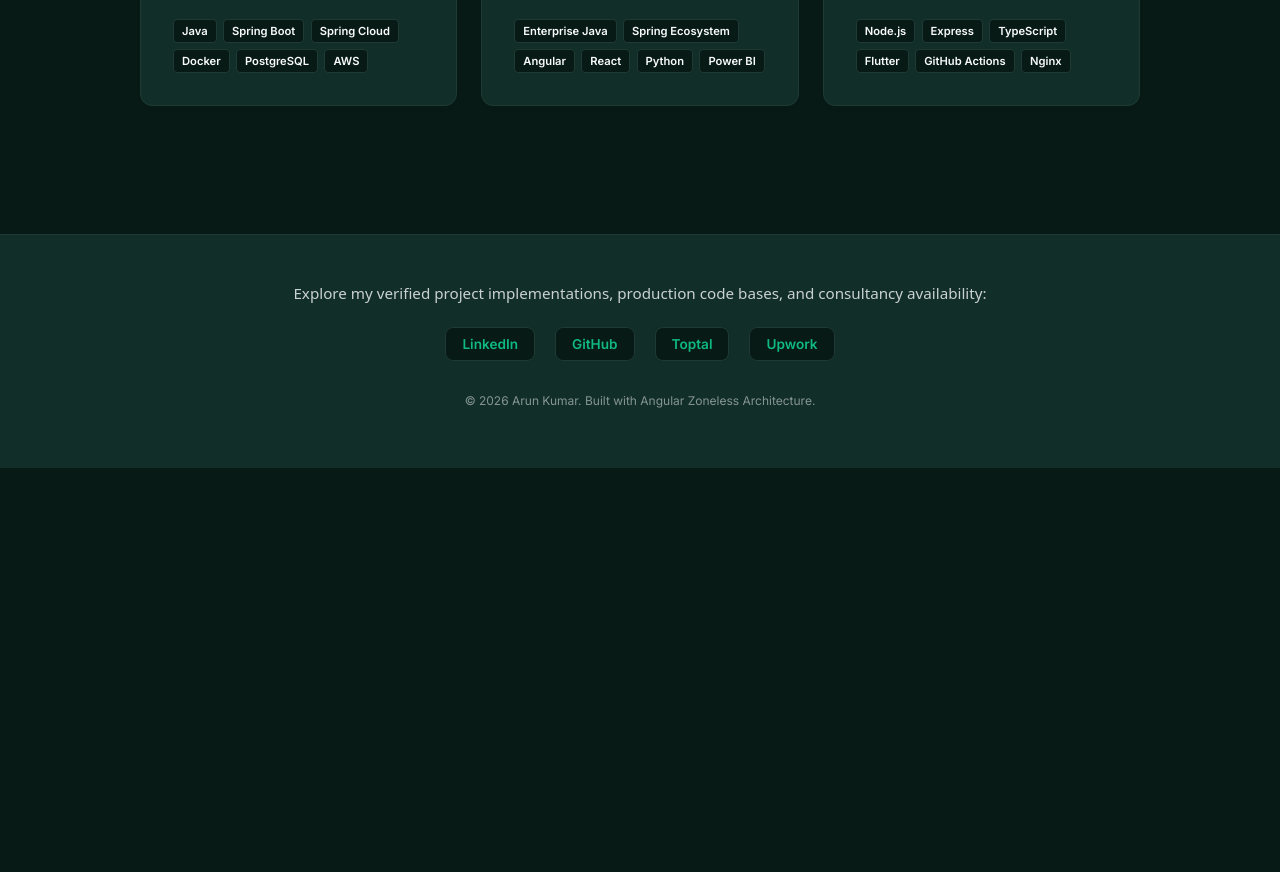
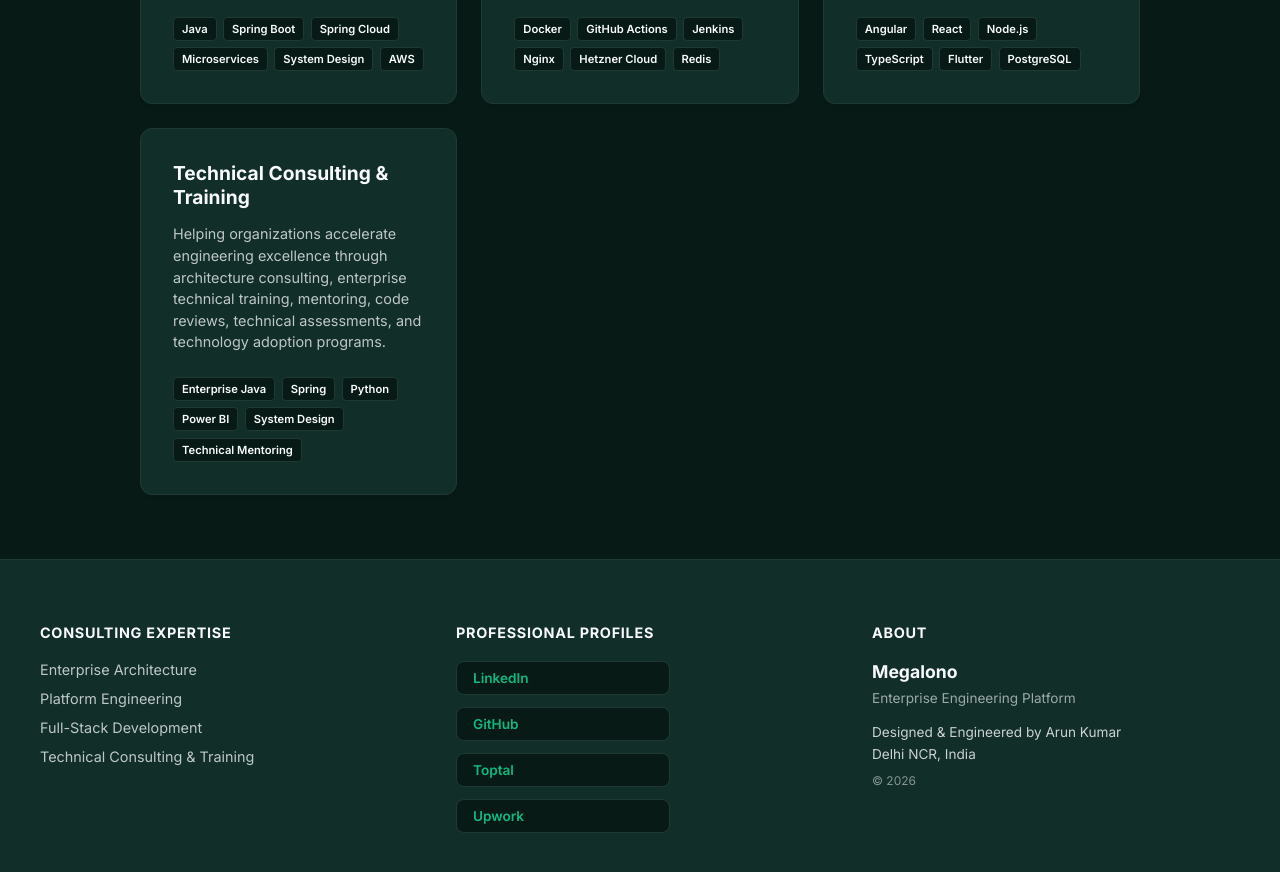
Before and after one commit to java2786/megalono-frontend, an Angular app: page / in a window 1280 px wide. Shown: the part 1060-1932 px from the top of the page. Before the commit the page ends 1528 px from the top, so only its background shows below. Built offline with nearby package versions, Linux system fonts and the light colour scheme.

Commit message:
feat(footer): reorganize footer with consulting expertise and professional profiles

```diff
--- a/src/app/features/home-screen/home-screen.component.html
+++ b/src/app/features/home-screen/home-screen.component.html
@@ -26,13 +26,13 @@
 
     <div class="action-buttons-group">
       <a href="mailto:your-email@example.com" class="btn-primary">Book Consultation</a>
-      <a href="assets/data/resume.pdf" download class="btn-secondary">Download Resume / CV</a>
+      <a href="assets/data/resume.pdf" download class="btn-secondary">Download Technical Profile</a>
     </div>
   </header>
 
   <!-- Capability Cards Presentation Layer -->
   <section class="services-section">
-    <h2 class="sub-section-title">Core Competencies</h2>
+    <h2 class="sub-section-title">Consulting Expertise</h2>
     <div class="services-grid">
       <div class="service-card" *ngFor="let service of data.services">
         <h3 class="card-title">{{ service.title }}</h3>
--- a/src/app/features/main-layout/main-layout.component.css
+++ b/src/app/features/main-layout/main-layout.component.css
@@ -59,3 +59,147 @@
   flex: 1;
   background-color: var(--bg-primary);
 }
+
+/* --- Footer Reorganization Layout --- */
+.main-footer {
+  border-top: 1px solid var(--border-color);
+  background-color: var(--bg-surface);
+  padding: 4rem 1.5rem 3rem 1.5rem;
+  margin-top: auto;
+}
+
+.footer-container {
+  max-width: 1200px;
+  margin: 0 auto;
+}
+
+.footer-grid {
+  display: grid;
+  grid-template-columns: repeat(3, 1fr);
+  gap: 3rem;
+  text-align: left;
+}
+
+.footer-col {
+  display: flex;
+  flex-direction: column;
+  gap: 1.25rem;
+}
+
+.footer-heading {
+  font-size: 0.9rem;
+  font-weight: 700;
+  color: var(--text-main);
+  text-transform: uppercase;
+  letter-spacing: 0.05em;
+  margin: 0;
+}
+
+.footer-list {
+  list-style: none;
+  padding: 0;
+  margin: 0;
+  display: flex;
+  flex-direction: column;
+  gap: 0.75rem;
+}
+
+.footer-list-item {
+  font-size: 0.9rem;
+  color: var(--text-main);
+  opacity: 0.75;
+}
+.footer-list-item:hover {
+  color: #00C896;
+}
+
+
+/* Connect Column links */
+.footer-social-links {
+  display: flex;
+  flex-direction: column;
+  /* flex-wrap: wrap; */
+  gap: 0.75rem;
+}
+
+.footer-social-link {
+  display: inline-block;
+  max-width: 180px;
+  padding: 0.5rem 1rem;
+  background-color: var(--bg-primary);
+  border: 1px solid var(--border-color);
+  border-radius: 0.5rem;
+  font-size: 0.85rem;
+  font-weight: 600;
+  color: var(--accent-color);
+  text-decoration: none;
+  transition: background-color 0.2s ease, border-color 0.2s ease;
+}
+
+.footer-social-link:hover {
+  background-color: var(--border-color);
+}
+
+/* About Section */
+.footer-about-brand {
+  font-weight: 700;
+  font-size: 1.1rem;
+  color: var(--text-main);
+  margin: 0;
+}
+
+.footer-about-subtitle {
+  font-size: 0.85rem;
+  opacity: 0.6;
+  margin: 0;
+}
+
+.footer-about-details {
+  font-size: 0.85rem;
+  opacity: 0.8;
+  line-height: 1.6;
+  margin: 0;
+}
+
+.footer-about-copyright {
+  font-size: 0.75rem;
+  opacity: 0.5;
+  margin: 0;
+}
+
+/* Responsive Rules */
+@media (max-width: 1024px) {
+  .footer-grid {
+    gap: 2rem;
+  }
+}
+
+/* Tablet View: Gracefully transition from 3 to 2 columns */
+@media (max-width: 868px) {
+  .footer-grid {
+    grid-template-columns: repeat(2, 1fr);
+    gap: 2.5rem;
+  }
+
+  .footer-grid > .footer-col:last-child {
+    grid-column: span 2;
+    border-top: 1px solid var(--border-color);
+    padding-top: 2rem;
+    margin-top: 0.5rem;
+  }
+}
+
+/* Mobile View: Vertical list layout */
+@media (max-width: 576px) {
+  .footer-grid {
+    grid-template-columns: 1fr;
+    gap: 2.5rem;
+  }
+
+  .footer-grid > .footer-col:last-child {
+    grid-column: span 1;
+    border-top: 1px solid var(--border-color);
+    padding-top: 2rem;
+    margin-top: 0;
+  }
+}
--- a/src/app/features/main-layout/main-layout.component.html
+++ b/src/app/features/main-layout/main-layout.component.html
@@ -18,19 +18,45 @@
 </main>
 
 <!-- Unified Profile Network Footer Framework -->
-<footer style="border-top: 1px solid var(--border-color); background: var(--bg-surface); padding: 3rem 1.5rem; margin-top: 4rem; text-align: center;">
-  <p style="margin: 0 0 1.5rem 0; font-size: 0.95rem; opacity: 0.8; font-family: system-ui, sans-serif;">
-    Explore my verified project implementations, production code bases, and consultancy availability:
-  </p>
+<footer class="main-footer">
+  <div class="footer-container">
+    <div class="footer-grid">
 
-  <div style="display: flex; justify-content: center; gap: 1.25rem; flex-wrap: wrap;">
-    <a href="https://linkedin.com/in/your-profile" target="_blank" style="padding: 0.5rem 1rem; background: var(--bg-primary); border: 1px solid var(--border-color); border-radius: 0.5rem; font-size: 0.85rem; font-weight: 600; color: var(--accent-color); text-decoration: none;">LinkedIn</a>
-    <a href="https://github.com/your-username" target="_blank" style="padding: 0.5rem 1rem; background: var(--bg-primary); border: 1px solid var(--border-color); border-radius: 0.5rem; font-size: 0.85rem; font-weight: 600; color: var(--accent-color); text-decoration: none;">GitHub</a>
-    <a href="https://toptal.com/resume/your-profile" target="_blank" style="padding: 0.5rem 1rem; background: var(--bg-primary); border: 1px solid var(--border-color); border-radius: 0.5rem; font-size: 0.85rem; font-weight: 600; color: var(--accent-color); text-decoration: none;">Toptal</a>
-    <a href="https://upwork.com/freelancers/your-id" target="_blank" style="padding: 0.5rem 1rem; background: var(--bg-primary); border: 1px solid var(--border-color); border-radius: 0.5rem; font-size: 0.85rem; font-weight: 600; color: var(--accent-color); text-decoration: none;">Upwork</a>
+      <!-- Column 1: Consulting Expertise -->
+      <div class="footer-col">
+        <h3 class="footer-heading">Consulting Expertise</h3>
+        <ul class="footer-list">
+          <li class="footer-list-item" *ngFor="let item of consultingExpertise">
+             {{ item.title }}
+          </li>
+        </ul>
+      </div>
+
+      <!-- Column 2: Connect -->
+      <div class="footer-col">
+        <h3 class="footer-heading">PROFESSIONAL PROFILES</h3>
+        <div class="footer-social-links">
+          <a href="https://linkedin.com/in/your-profile" target="_blank" class="footer-social-link">LinkedIn</a>
+          <a href="https://github.com/your-username" target="_blank" class="footer-social-link">GitHub</a>
+          <a href="https://toptal.com/resume/your-profile" target="_blank" class="footer-social-link">Toptal</a>
+          <a href="https://upwork.com/freelancers/your-id" target="_blank" class="footer-social-link">Upwork</a>
+        </div>
+      </div>
+
+      <!-- Column 3: About -->
+      <div class="footer-col">
+        <h3 class="footer-heading">About</h3>
+        <div style="display: flex; flex-direction: column; gap: 0.5rem;">
+          <p class="footer-about-brand">Megalono</p>
+          <p class="footer-about-subtitle">Enterprise Engineering Platform</p>
+          <p class="footer-about-details" style="margin-top: 0.5rem;">
+            Designed & Engineered by Arun Kumar<br>
+            Delhi NCR, India
+          </p>
+          <p class="footer-about-copyright">© {{ today.getFullYear() }}</p>
+        </div>
+      </div>
+
+    </div>
   </div>
-
-  <p style="margin-top: 2rem; font-size: 0.75rem; opacity: 0.5;">
-    © 2026 Arun Kumar. Built with Angular Zoneless Architecture.
-  </p>
 </footer>
--- a/src/app/features/main-layout/main-layout.component.ts
+++ b/src/app/features/main-layout/main-layout.component.ts
@@ -11,7 +11,16 @@ import { CommonModule } from '@angular/common';
 })
 export class MainLayoutComponent implements OnInit {
   isDark = true;
-ngOnInit(): void {
+  today = new Date();
+
+  consultingExpertise = [
+    { title: 'Enterprise Architecture' },
+    { title: 'Platform Engineering' },
+    { title: 'Full-Stack Development' },
+    { title: 'Technical Consulting & Training' }
+  ];
+
+  ngOnInit(): void {
     // 3. Force the DOM body attribute to match your variable right at startup
     document.documentElement.setAttribute('data-theme', 'dark');
   }
--- a/src/assets/data/profile-data.json
+++ b/src/assets/data/profile-data.json
@@ -14,22 +14,56 @@
   },
   "services": [
     {
-      "id": "arch-consulting",
-      "title": "Systems Architecture & Consulting",
-      "description": "Designing production-ready microservices, high-availability database schemas, API integrations, and secure network infrastructure topologies.",
-      "technologies": ["Java", "Spring Boot", "Spring Cloud", "Docker", "PostgreSQL", "AWS"]
+      "id": "enterprise-architecture",
+      "title": "Enterprise Architecture",
+      "description": "Designing scalable enterprise applications, microservices, cloud-native platforms, API ecosystems, high-availability databases, and secure infrastructure for production environments.",
+      "technologies": [
+        "Java",
+        "Spring Boot",
+        "Spring Cloud",
+        "Microservices",
+        "System Design",
+        "AWS"
+      ]
     },
     {
-      "id": "tech-training",
-      "title": "Technical Training Programs",
-      "description": "Delivering production-grade technical workshops, syllabus design, and advanced code mentoring for engineering teams and institutions.",
-      "technologies": ["Enterprise Java", "Spring Ecosystem", "Angular", "React", "Python", "Power BI"]
+      "id": "platform-engineering",
+      "title": "Platform Engineering",
+      "description": "Building modern engineering platforms using cloud infrastructure, containerization, CI/CD automation, monitoring, observability, and deployment strategies for reliable software delivery.",
+      "technologies": [
+        "Docker",
+        "GitHub Actions",
+        "Jenkins",
+        "Nginx",
+        "Hetzner Cloud",
+        "Redis"
+      ]
     },
     {
-      "id": "devops-fullstack",
-      "title": "Full-Stack Development & DevOps",
-      "description": "Building clean web/mobile application architectures and designing continuous integration and automated deployment pipelines.",
-      "technologies": ["Node.js", "Express", "TypeScript", "Flutter", "GitHub Actions", "Nginx"]
+      "id": "full-stack-development",
+      "title": "Full-Stack Development",
+      "description": "Developing modern web and enterprise applications with robust backend services, responsive frontends, REST APIs, database integration, and scalable application architectures.",
+      "technologies": [
+        "Angular",
+        "React",
+        "Node.js",
+        "TypeScript",
+        "Flutter",
+        "PostgreSQL"
+      ]
+    },
+    {
+      "id": "technical-consulting-training",
+      "title": "Technical Consulting & Training",
+      "description": "Helping organizations accelerate engineering excellence through architecture consulting, enterprise technical training, mentoring, code reviews, technical assessments, and technology adoption programs.",
+      "technologies": [
+        "Enterprise Java",
+        "Spring",
+        "Python",
+        "Power BI",
+        "System Design",
+        "Technical Mentoring"
+      ]
     }
   ],
   "caseStudies": [
@@ -53,7 +87,23 @@
           "content": "Supported CI/CD automation pipelines using GitHub Actions and Jenkins. Implemented code quality workflows involving centralized SonarQube deployment, static code analysis integration, and quality gates into live development paths."
         }
       ],
-      "stack": ["AWS", "Hetzner Cloud", "Docker", "Docker Compose", "Jenkins", "GitHub Actions", "Nginx", "Node.js", "Spring Boot", "React", "Angular", "MongoDB", "MySQL", "PostgreSQL", "SonarQube"]
+      "stack": [
+        "AWS",
+        "Hetzner Cloud",
+        "Docker",
+        "Docker Compose",
+        "Jenkins",
+        "GitHub Actions",
+        "Nginx",
+        "Node.js",
+        "Spring Boot",
+        "React",
+        "Angular",
+        "MongoDB",
+        "MySQL",
+        "PostgreSQL",
+        "SonarQube"
+      ]
     },
     {
       "title": "Independent Technical Consultant | SME (Advisory & Enablement)",
@@ -71,7 +121,20 @@
           "content": "IBM, Capgemini, LTI Mindtree, Wipro, Cognizant, Infosys, TCS, Accenture, Genpact, ABB, UST Global"
         }
       ],
-      "stack": ["Java", "Spring Boot", "React", "Angular", "Node.js", "AWS", "Docker", "CI/CD", "Microservices", "REST APIs", "Databases", "DevOps"]
+      "stack": [
+        "Java",
+        "Spring Boot",
+        "React",
+        "Angular",
+        "Node.js",
+        "AWS",
+        "Docker",
+        "CI/CD",
+        "Microservices",
+        "REST APIs",
+        "Databases",
+        "DevOps"
+      ]
     },
     {
       "title": "Independent Technical Consultant (Software Delivery)",
@@ -89,7 +152,17 @@
           "content": "Snapdeal, Wipro, Cognizant, HCL Technologies, NIIT Technologies, Boeing"
         }
       ],
-      "stack": ["Java", "Spring", "Spring MVC", "Struts", "AngularJS", "MEAN Stack", "Android", "MySQL", "JUnit"]
+      "stack": [
+        "Java",
+        "Spring",
+        "Spring MVC",
+        "Struts",
+        "AngularJS",
+        "MEAN Stack",
+        "Android",
+        "MySQL",
+        "JUnit"
+      ]
     },
     {
       "title": "Techknow Heights Pvt Ltd (Software Developer to Technical Lead)",
@@ -107,7 +180,21 @@
           "content": "Managed a development team of approximately five engineers. Led modernization efforts that successfully migrated the legacy infrastructure platform towards clean MEAN-based architectures."
         }
       ],
-      "stack": ["Java", "Servlet", "JSP", "Struts", "Spring MVC", "Spring JDBC", "MySQL", "AngularJS", "Node.js", "MongoDB", "MEAN Stack", "JUnit", "Apache Tomcat"]
+      "stack": [
+        "Java",
+        "Servlet",
+        "JSP",
+        "Struts",
+        "Spring MVC",
+        "Spring JDBC",
+        "MySQL",
+        "AngularJS",
+        "Node.js",
+        "MongoDB",
+        "MEAN Stack",
+        "JUnit",
+        "Apache Tomcat"
+      ]
     },
     {
       "title": "Research Project: Secure Online Coding Assessment Sandbox",
@@ -117,7 +204,13 @@
           "content": "Researched and evaluated solution alternatives for a high-availability coding assessment platform supporting secure multi-language code execution. Evaluated Judge0 and JSJail execution architectures, secure Docker sandboxing environments, CPU/Memory resource isolation thresholds, and scalability deployment models."
         }
       ],
-      "stack": ["Docker Sandbox", "Judge0", "JSJail", "Resource Isolation", "API Security"]
+      "stack": [
+        "Docker Sandbox",
+        "Judge0",
+        "JSJail",
+        "Resource Isolation",
+        "API Security"
+      ]
     }
   ],
   "videoLibrary": [
```
